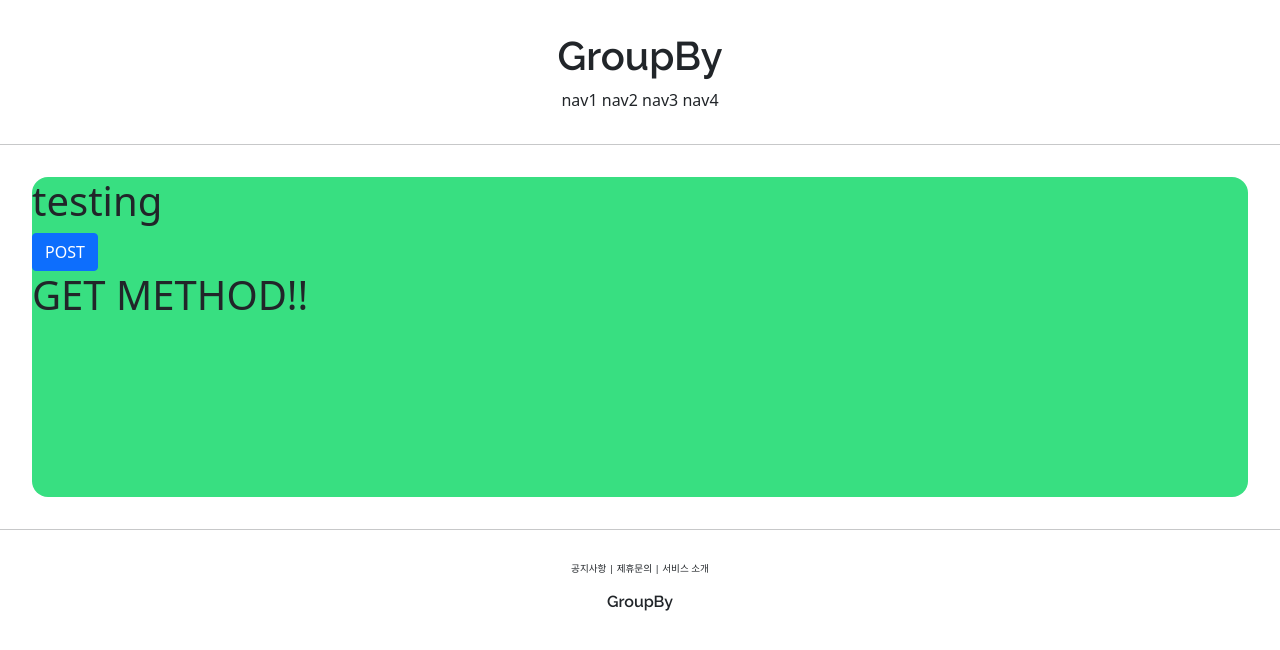
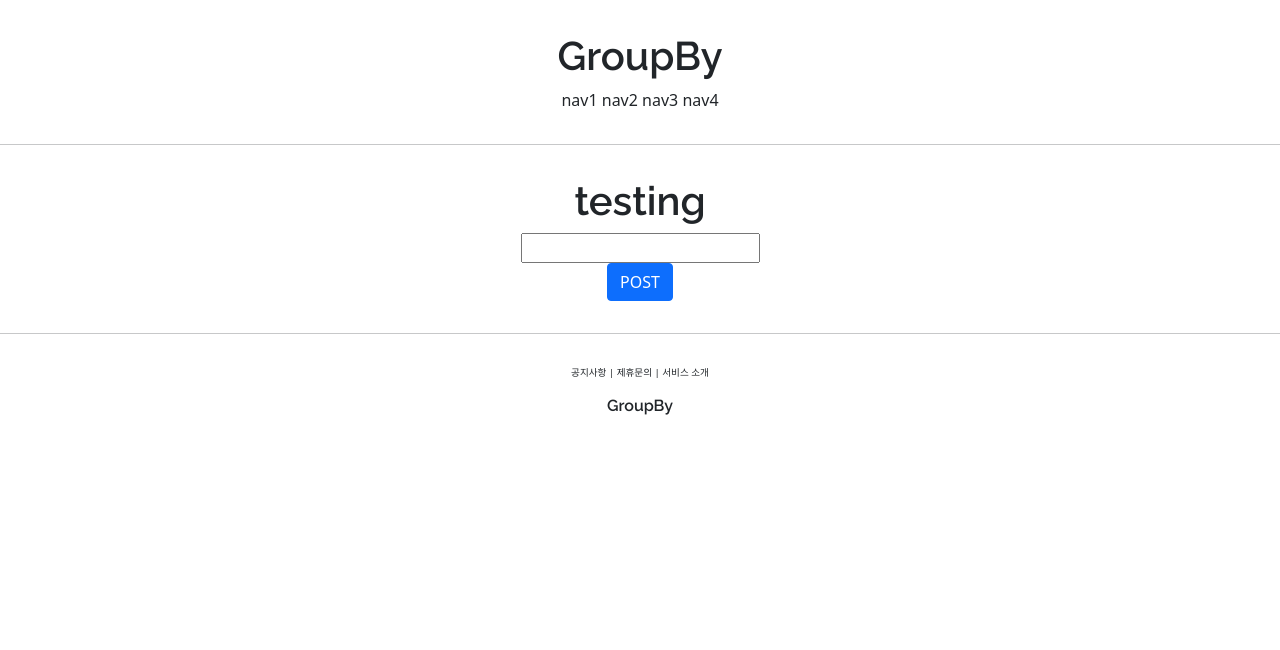
Before and after one commit to jclee0109/GroupByProject, a Django app: page /account/hello_world/ in a window 1280 px wide. Shown: the top 650 px of the page. Run offline with Django 3.2, Linux system fonts and the light colour scheme.

Commit message:
saving into db.sqlite3

```diff
--- a/accountapp/templates/accountapp/hello_world.html
+++ b/accountapp/templates/accountapp/hello_world.html
@@ -2,19 +2,24 @@
 
 {% block content %}
 
-    <div style="height: 20rem; background-color: #38df81; border-radius: 1rem; margin : 2rem;">
-        <h1>testing</h1>
+    <div style="border-radius: 1rem; margin : 2rem; text-align: center;">
+        <h1 style="font-family: 'Raleway', sans-serif;">testing</h1>
 
         <form action="/account/hello_world/" method="POST">
             {% csrf_token %}
-            <input type="submit" class="btn btn-primary" value="POST">
+            <div>
+                <input type="text" name="hello_world_input">
+            </div>
+            <div>
+                <input type="submit" class="btn btn-primary" value="POST">
+            </div>
         </form>
 
-
+        {% if hello_world_output %}
         <h1>
-            {{text}}
+            {{hello_world_output.text}}
         </h1>
-
+        {% endif %}
     </div>
 
 
--- a/accountapp/views.py
+++ b/accountapp/views.py
@@ -1,4 +1,5 @@
 
+from accountapp.models import HelloWorld
 from django.http.response import HttpResponse
 from django.shortcuts import render
 
@@ -7,6 +8,12 @@ from django.shortcuts import render
 def hello_world(request):
 
     if request.method =="POST":
-        return render(request, 'accountapp/hello_world.html', context={'text':'POST METHOD!!'})
+        temp = request.POST.get('hello_world_input')
+
+        new_hello_world = HelloWorld()
+        new_hello_world.text = temp
+        new_hello_world.save()
+
+        return render(request, 'accountapp/hello_world.html', context={'hello_world_output':new_hello_world})
     else:
         return render(request, 'accountapp/hello_world.html', context={'text':'GET METHOD!!'})
```
